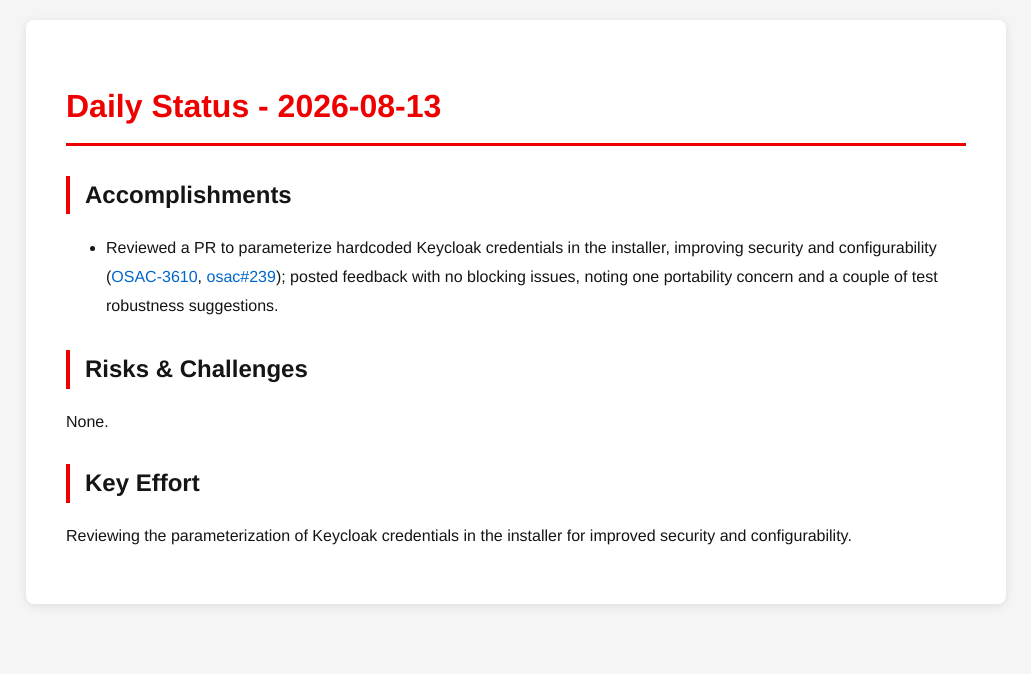
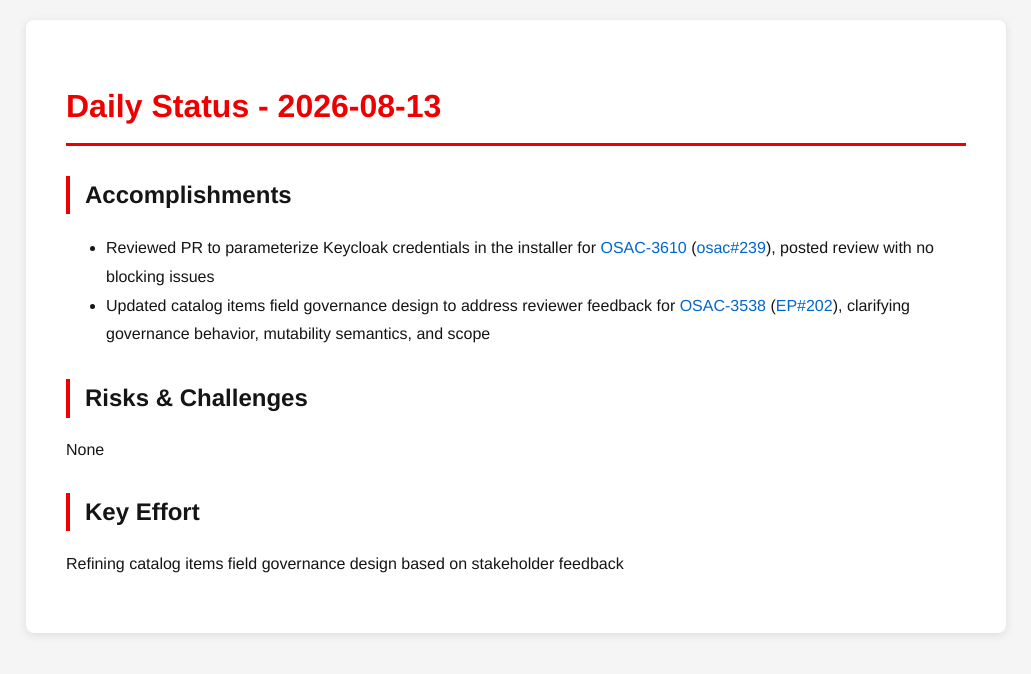
Before and after one commit to tzvatot/daily-status, a Jekyll site: the page built from 2026-08-13.md, in a window 1280 px wide. Shown: the top 674 px of the page, without its empty margins (124-1155 px from the left). Built offline with Jekyll 4.4.1, drawn with Linux system fonts in a browser that asks for light colours.

Commit message:
Daily status update - 2026-08-13

```diff
--- a/2026-08-13.md
+++ b/2026-08-13.md
@@ -7,10 +7,11 @@ date: 2026-08-13
 # Daily Status - 2026-08-13
 
 ## Accomplishments
-- Reviewed a PR to parameterize hardcoded Keycloak credentials in the installer, improving security and configurability ([OSAC-3610](https://redhat.atlassian.net/browse/OSAC-3610), [osac#239](https://github.com/osac-project/osac/pull/239)); posted feedback with no blocking issues, noting one portability concern and a couple of test robustness suggestions.
+- Reviewed PR to parameterize Keycloak credentials in the installer for [OSAC-3610](https://redhat.atlassian.net/browse/OSAC-3610) ([osac#239](https://github.com/osac-project/osac/pull/239)), posted review with no blocking issues
+- Updated catalog items field governance design to address reviewer feedback for [OSAC-3538](https://redhat.atlassian.net/browse/OSAC-3538) ([EP#202](https://github.com/osac-project/enhancement-proposals/pull/202)), clarifying governance behavior, mutability semantics, and scope
 
 ## Risks & Challenges
-None.
+None
 
 ## Key Effort
-Reviewing the parameterization of Keycloak credentials in the installer for improved security and configurability.
+Refining catalog items field governance design based on stakeholder feedback
```
